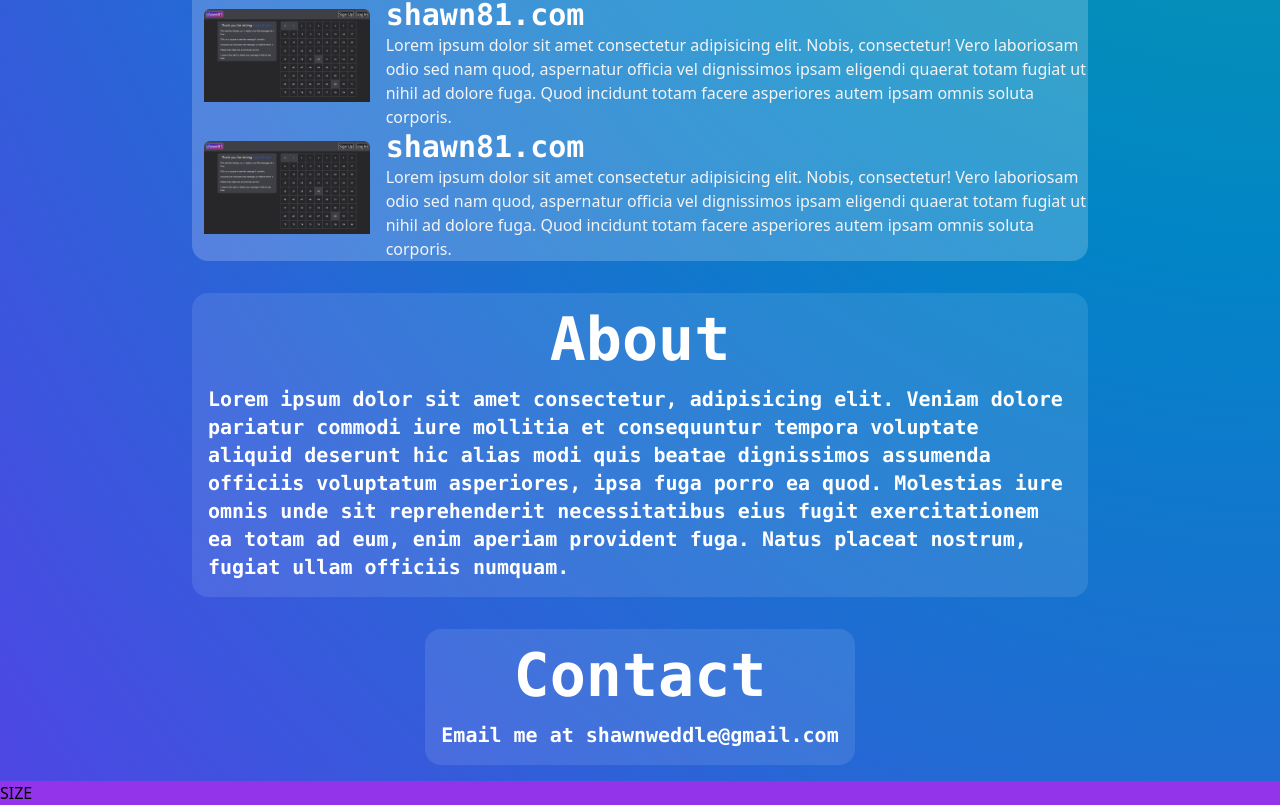
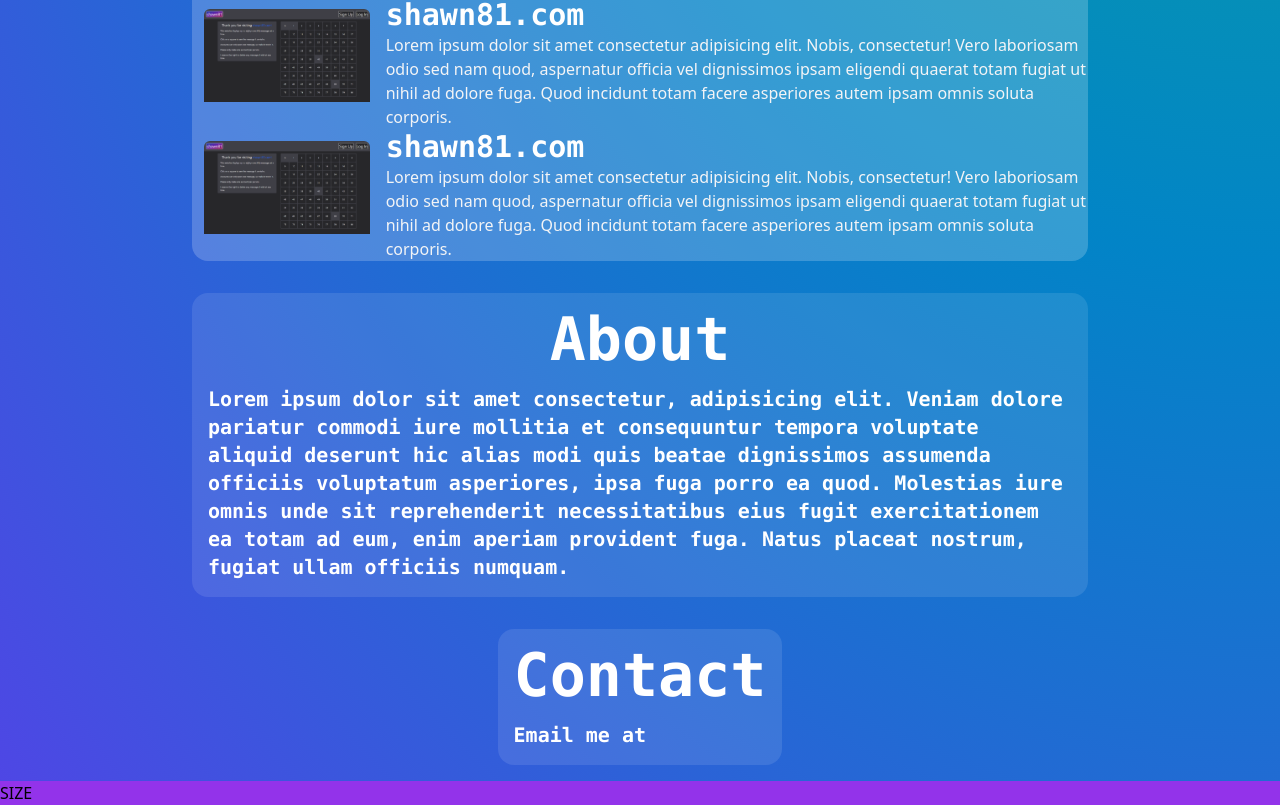
Before and after one commit to ShawnWeddle/shawnweddle, a React (Vite) app: page / in a window 1280 px wide. Shown: the part 1043-1848 px from the top of the page. Built offline with nearby package versions, Linux system fonts and the light colour scheme.

Commit message:
Change made

```diff
--- a/src/Contact.tsx
+++ b/src/Contact.tsx
@@ -6,7 +6,7 @@ const Contact: React.FC = () => {
           Contact
         </p>
         <p className="m-4 font-mono text-xl font-semibold text-white">
-          Email me at shawnweddle@gmail.com
+          Email me at
         </p>
       </div>
     </div>
```
